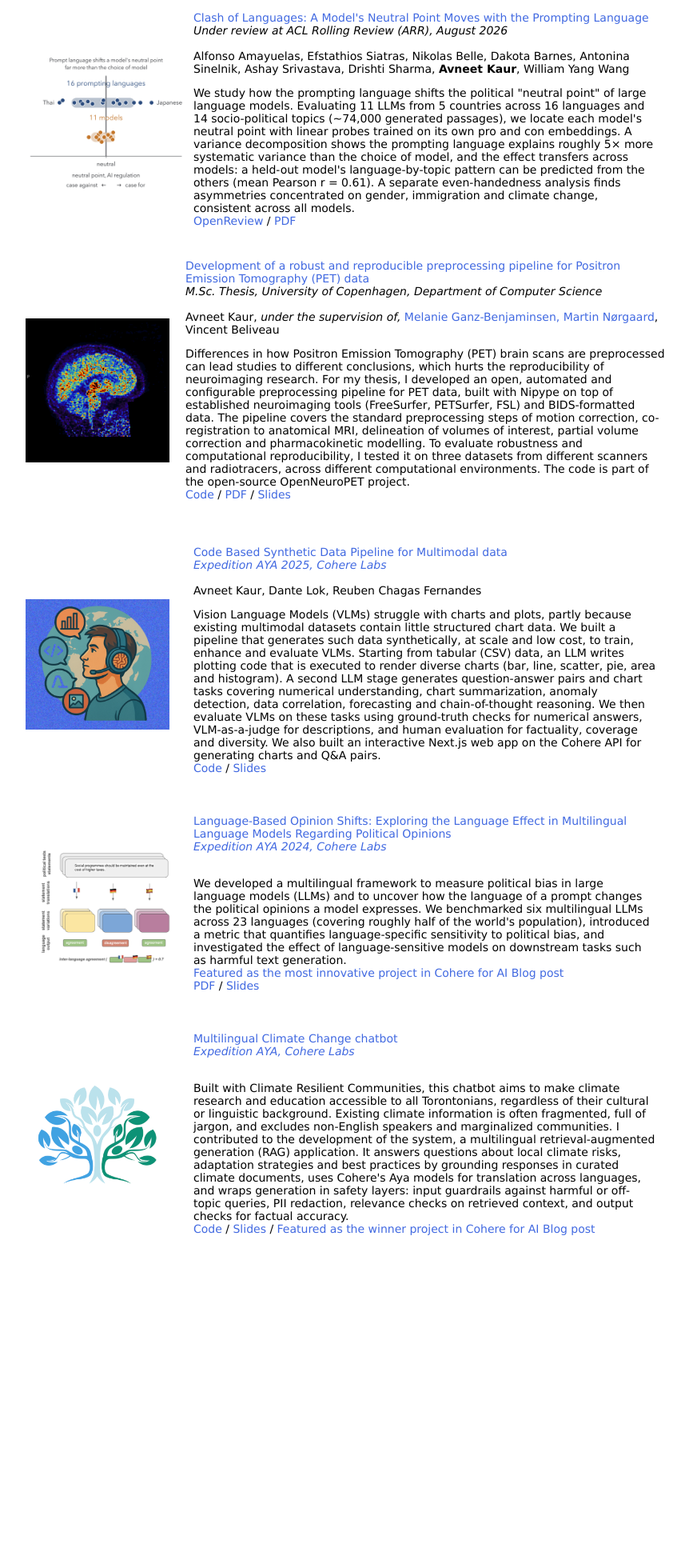
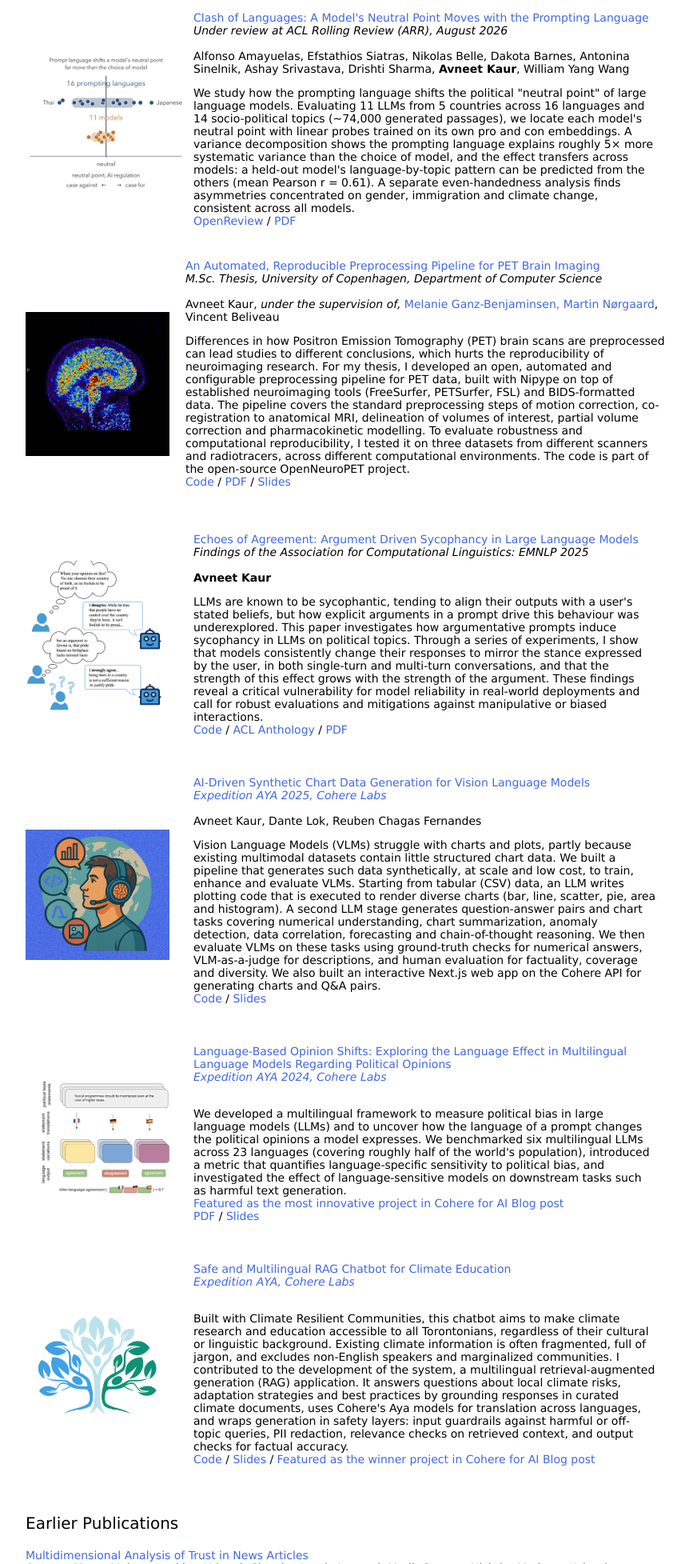
Before and after one commit to avneetreen/avneetreen.github.io, a plain HTML site: page index.html in a window 1280 px wide. Shown: the part 845-2800 px from the top of the page at 80% size, without its empty margins (208-1070 px from the left). Before the commit the page ends 2437 px from the top, so only its background shows below. Drawn offline with Linux system fonts and the light colour scheme.

Commit message:
Add AI-focused titles, Echoes of Agreement paper and Earlier Publications
- Retitle Field Boundary, thesis, synthetic data and climate chatbot entries
- Add EMNLP 2025 Findings paper 'Echoes of Agreement' with figure thumbnail, code and PDF
- Add Earlier Publications section (AAAI 2020, ISWC 2018, NAR 2018) from Google Scholar

Co-Authored-By: Claude Opus 5.5 <noreply@anthropic.com>
Claude-Session: https://claude.ai/code/session_0187fS8f6R1XeLciZK9Tewxk

```diff
--- a/index.html
+++ b/index.html
@@ -54,7 +54,7 @@
         </td>
       <td style="padding:10px;width:75%;vertical-align:middle">
         <a href="https://www.researchgate.net/publication/373680658_Field_Boundary_Delineation">
-          <span>Field Boundary Delineation applied to Danish agriculture</span>
+          <span>AI-Based Field Boundary Delineation from Satellite Imagery</span>
         </a>
         <br>
         <em> University of Copenhagen, Department of Computer Science, DHI</em> <br> <br>
@@ -115,7 +115,7 @@
 
         <td style="padding:0px;width:75%;vertical-align:middle">
           <a href="https://www.researchgate.net/publication/373680192_Development_of_a_robust_and_reproducible_preprocessing_pipeline_for_Positron_Emission_Tomography_PET_data">
-            <span>Development of a robust and reproducible preprocessing pipeline for Positron Emission Tomography (PET) data</span>
+            <span>An Automated, Reproducible Preprocessing Pipeline for PET Brain Imaging</span>
           </a><br>
           <em>M.Sc. Thesis, University of Copenhagen, Department of Computer Science</em> <br> <br>
           Avneet Kaur, <em>under the supervision of, </em>
@@ -143,12 +143,40 @@
         <td style="padding:0px;width:25%;vertical-align:middle">
           <div class="papertile">
 
+            <img src='images/echoes_of_agreement.png' width="200">
+          </div>
+        </td>
+        <td style="padding:10px;width:75%;vertical-align:middle">
+          <a href="https://aclanthology.org/2025.findings-emnlp.1241/">
+            <span>Echoes of Agreement: Argument Driven Sycophancy in Large Language Models</span>
+          </a><br>
+          <em>Findings of the Association for Computational Linguistics: EMNLP 2025</em> <br> <br>
+          <strong style="font-weight:700">Avneet Kaur</strong>
+          <br>
+          <p>
+            LLMs are known to be sycophantic, tending to align their outputs with a user's stated beliefs, but how explicit arguments in a prompt drive this behaviour was underexplored. This paper investigates how argumentative prompts induce sycophancy in LLMs on political topics. Through a series of experiments, I show that models consistently change their responses to mirror the stance expressed by the user, in both single-turn and multi-turn conversations, and that the strength of this effect grows with the strength of the argument. These findings reveal a critical vulnerability for model reliability in real-world deployments and call for robust evaluations and mitigations against manipulative or biased interactions.
+            <br>
+            <a href="https://github.com/avneetreen/argument-driven-sycophancy">Code</a>
+            /
+            <a href="https://aclanthology.org/2025.findings-emnlp.1241/">ACL Anthology</a>
+            /
+            <a href="data/echoes_of_agreement.pdf">PDF</a> <br>
+          </p>
+        </td>
+      </tr>
+
+      <tr><td><p></p></td><td><p></p></td></tr>
+
+      <tr>
+        <td style="padding:0px;width:25%;vertical-align:middle">
+          <div class="papertile">
+
             <img src='images/code_based.png' width="180">
           </div>
         </td>
         <td style="padding:10px;width:75%;vertical-align:middle">
           <a href="">
-            <span>Code Based Synthetic Data Pipeline for Multimodal data</span>
+            <span>AI-Driven Synthetic Chart Data Generation for Vision Language Models</span>
           </a><br>
           <em><a href="https://sites.google.com/cohere.com/expedition-aya-2025/2025-expedition-projects?authuser=0"> Expedition AYA 2025, Cohere Labs</a></em> <br> <br>
           Avneet Kaur, Dante Lok, Reuben Chagas Fernandes
@@ -201,7 +229,7 @@
         </td>
         <td style="padding:10px;width:75%;vertical-align:middle">
           <a href="">
-            <span>Multilingual Climate Change chatbot </span>
+            <span>Safe and Multilingual RAG Chatbot for Climate Education</span>
           </a><br>
           <em><a href="https://sites.google.com/cohere.com/expedition-aya/project-showcase?authuser=0">Expedition AYA, Cohere Labs</a></em> <br> <br>
           <p>
@@ -225,6 +253,24 @@
 
 
     </section>
+    <section class="papertile" title = "Earlier Publications">
+    <p  class="sectiontitle"> Earlier Publications</p>
+    <p>
+      <a target="_blank" rel="noopener noreferrer" href="https://ojs.aaai.org/index.php/AAAI/article/view/7191">Multidimensional Analysis of Trust in News Articles</a><br>
+      <strong style="font-weight:700">Avneet Kaur</strong>, Maitree Leekha, Utkarsh Chawla, Ayush Agarwal, Mudit Saxena, Nishtha Madaan, Kalapriya Kannan, Sameep Mehta<br>
+      <em>AAAI Conference on Artificial Intelligence (Student Abstract), 2020</em>
+    </p>
+    <p>
+      <a target="_blank" rel="noopener noreferrer" href="https://link.springer.com/chapter/10.1007/978-3-030-00671-6_15">That's Interesting, Tell Me More! Finding Descriptive Support Passages for Knowledge Graph Relationships</a><br>
+      Sumit Bhatia, Purusharth Dwivedi, <strong style="font-weight:700">Avneet Kaur</strong><br>
+      <em>International Semantic Web Conference (ISWC), 2018</em> &nbsp;/&nbsp; <a target="_blank" rel="noopener noreferrer" href="https://arxiv.org/abs/1803.06555">arXiv</a>
+    </p>
+    <p>
+      <a target="_blank" rel="noopener noreferrer" href="https://academic.oup.com/nar/article/46/D1/D1210/4559748">FlavorDB: A Database of Flavor Molecules</a><br>
+      Neelansh Garg, Apuroop Sethupathy, Rudraksh Tuwani, Rakhi NK, Shubham Dokania, Arvind Iyer, Ayushi Gupta, Shubhra Agrawal, Navjot Singh, Shubham Shukla, Kriti Kathuria, Rahul Badhwar, Rakesh Kanji, Anupam Jain, <strong style="font-weight:700">Avneet Kaur</strong>, Rashmi Nagpal, Ganesh Bagler<br>
+      <em>Nucleic Acids Research, 2018</em>
+    </p>
+    </section>
     <section title = "Education">
 
     </section>
```
Also changed, not shown: images/echoes_of_agreement.png (added), 1 other file.
